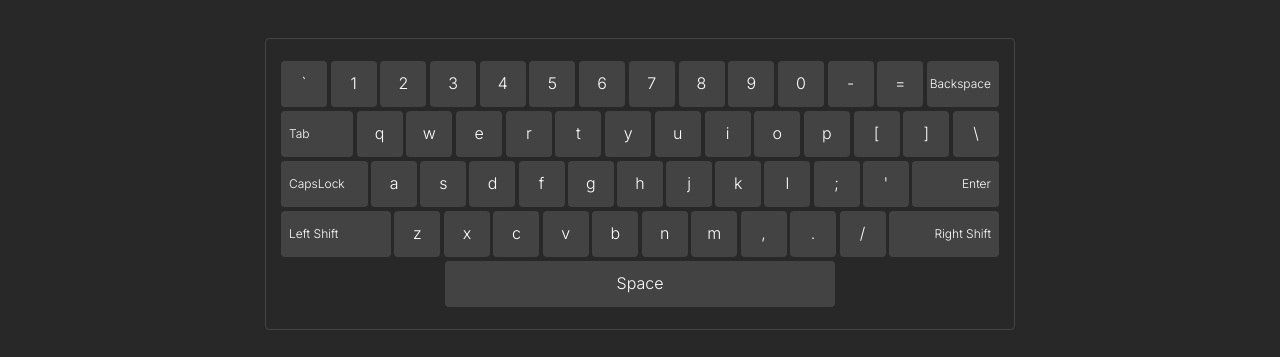
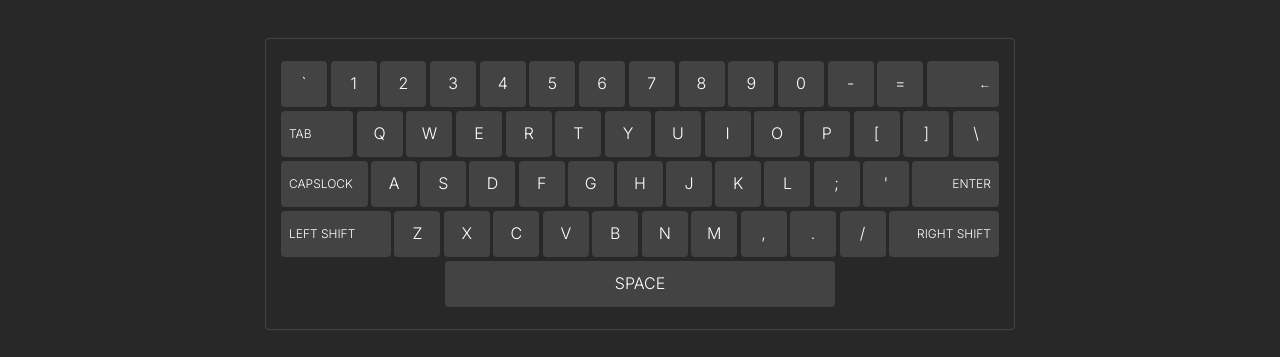
Before and after one commit to KachmaZ/NewGenType, a Vue app: page / in a window 1280 px wide. Shown: the part 406-763 px from the top of the page. Built offline with nearby package versions, Linux system fonts and the light colour scheme.

Commit message:
Uppercase values

```diff
--- a/keyboard.config.js
+++ b/keyboard.config.js
@@ -40,7 +40,7 @@ export default [
             value: '=',
         },
         {
-            value: 'Backspace',
+            value: '←',
             size: 1,
             position: 'right',
         },
--- a/src/components/KeyBoard/KeyBoardKey.vue
+++ b/src/components/KeyBoard/KeyBoardKey.vue
@@ -79,6 +79,7 @@ watch(lastMistake, () => {
     font-size: 16px;
     font-weight: 300;
     line-height: 17.6px;
+    text-transform: uppercase;
 
     background-color: $kb-bg-color;
     border-radius: 4px;
```
